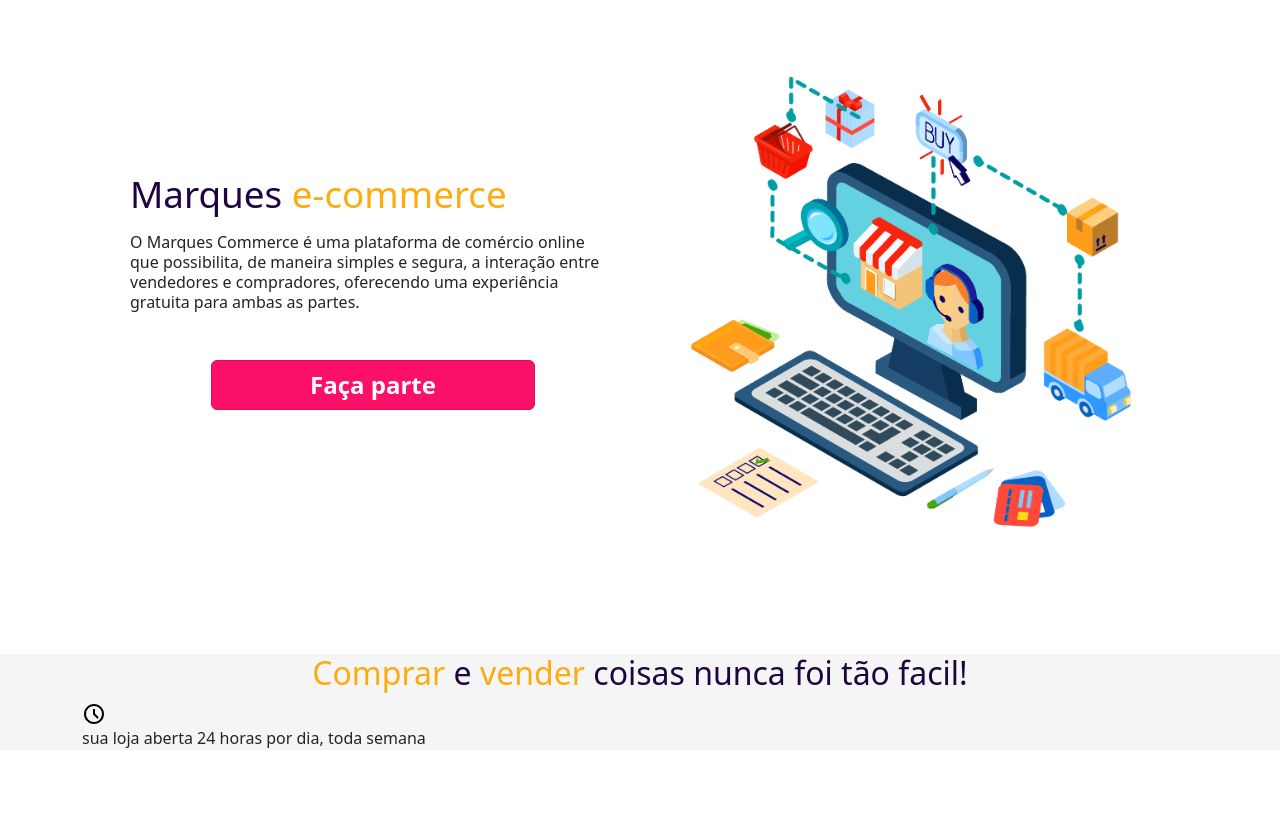
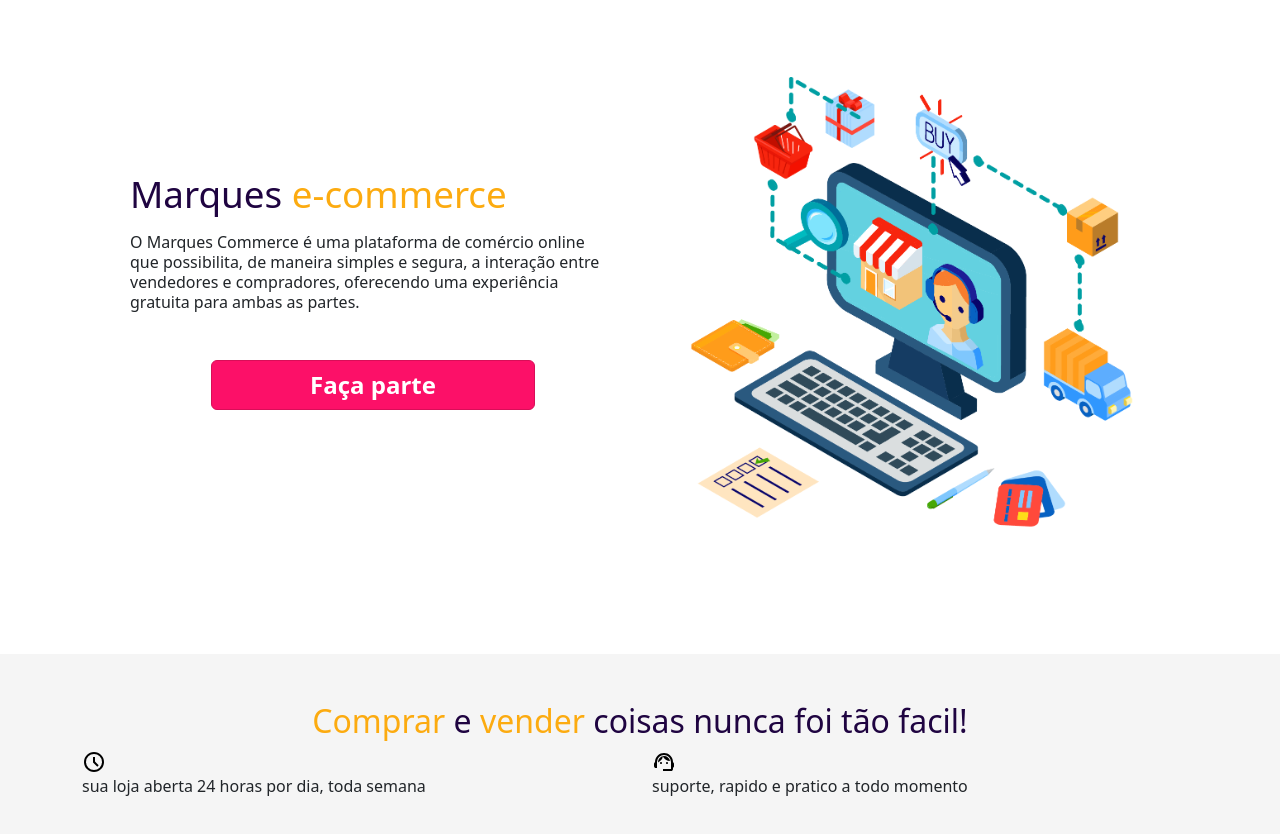
Before and after one commit to JoaoVMarques/marques-ecommerce, a React (Vite) app: page / in a window 1280 px wide. Shown: the top 834 px of the page. Before the commit the page ends 800 px from the top, so only its background shows below. Built offline with nearby package versions, Linux system fonts and the light colour scheme.

Commit message:
Deixando toda a descrição uma do lado da outra, e adicionando mais uma, qualidade

```diff
--- a/src/pages/infoPage/components/IconDescription.tsx
+++ b/src/pages/infoPage/components/IconDescription.tsx
@@ -1,12 +1,12 @@
-import { Container, Image } from 'react-bootstrap';
+import { Col, Image } from 'react-bootstrap';
 
 function IconDescription(props: { icon: string, description: string }) {
   const { icon, description } = props;
   return (
-    <Container>
+    <Col>
       <Image src={icon} />
       <p>{description}</p>
-    </Container>
+    </Col>
   );
 }
 
--- a/src/pages/infoPage/components/Intro.tsx
+++ b/src/pages/infoPage/components/Intro.tsx
@@ -1,10 +1,10 @@
-import { Container } from 'react-bootstrap';
+import { Container, Row } from 'react-bootstrap';
 import introObjects from './introObject';
 import IconDescription from './IconDescription';
 
 function Intro() {
   return (
-    <Container className='gray-background min-vw-100 p-0'>
+    <Container className='gray-background min-vw-100 p-5'>
       <h2 className='text-center intro-text titlePurple'>
         <span className="title-orange">Comprar </span>
         e
@@ -12,10 +12,14 @@ function Intro() {
         coisas nunca foi tão facil!
       </h2>
 
-      { introObjects.map((intro) => (
-        <IconDescription icon={ intro.icon } description={ intro.description } />
-      ))
-      }
+      <Container>
+        <Row>
+          { introObjects.map((intro) => (
+            <IconDescription icon={ intro.icon } description={ intro.description } />
+          ))
+          }
+        </Row>
+      </Container>
     </Container>
   );
 }
--- a/src/pages/infoPage/components/introObject.ts
+++ b/src/pages/infoPage/components/introObject.ts
@@ -1,10 +1,16 @@
 import clockIcon from '../../../imgs/svgs/clock.svg';
+import supportIcon from '../../../imgs/svgs/support.svg';
 
 export const clock = {
   icon: clockIcon,
   description: 'sua loja aberta 24 horas por dia, toda semana',
 };
 
-const allObjects = [clock];
+export const support = {
+  icon: supportIcon,
+  description: 'suporte, rapido e pratico a todo momento',
+};
+
+const allObjects = [clock, support];
 
 export default allObjects;
```
Also changed, not shown: src/imgs/svgs/support.svg (added).
